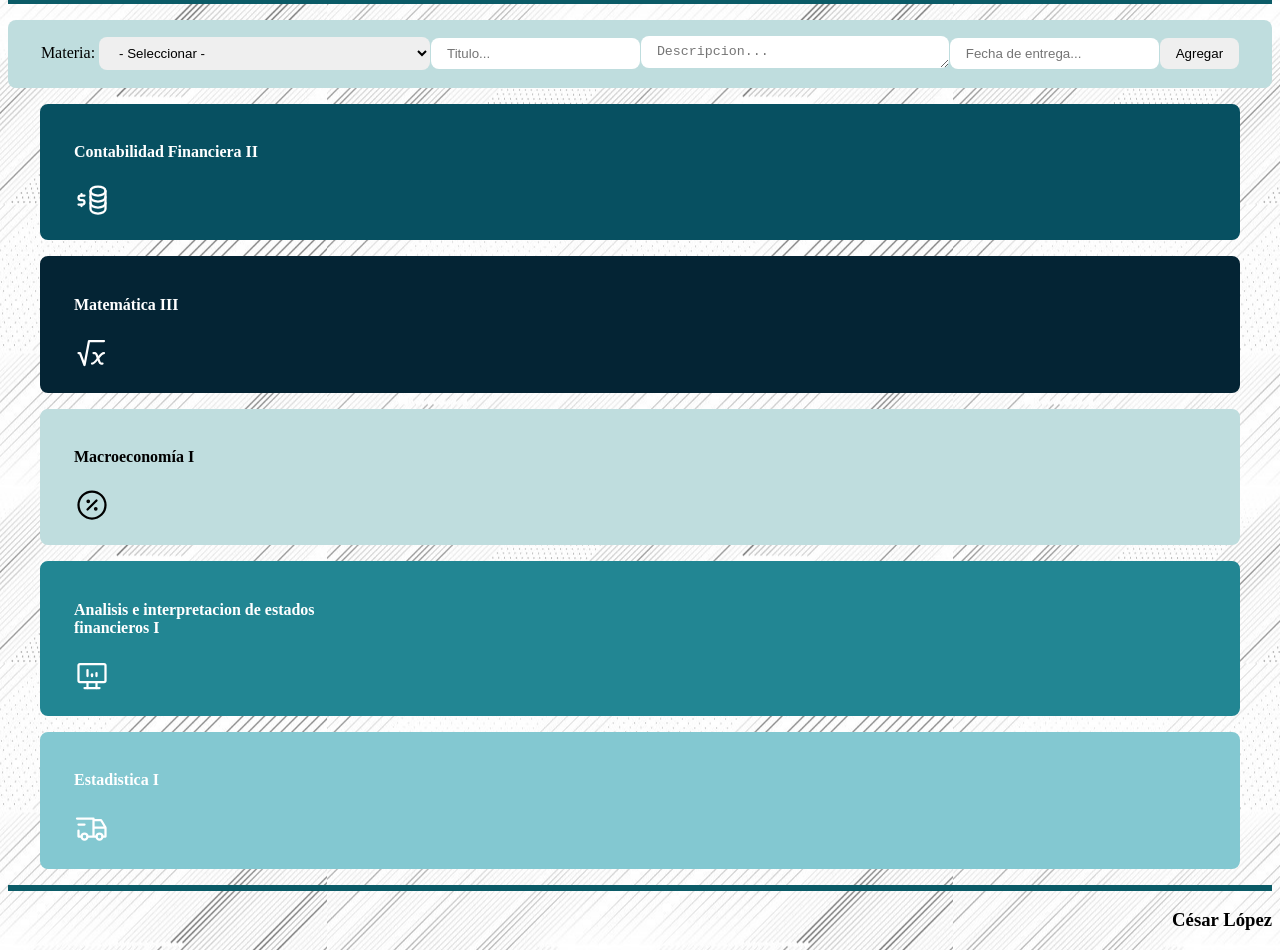
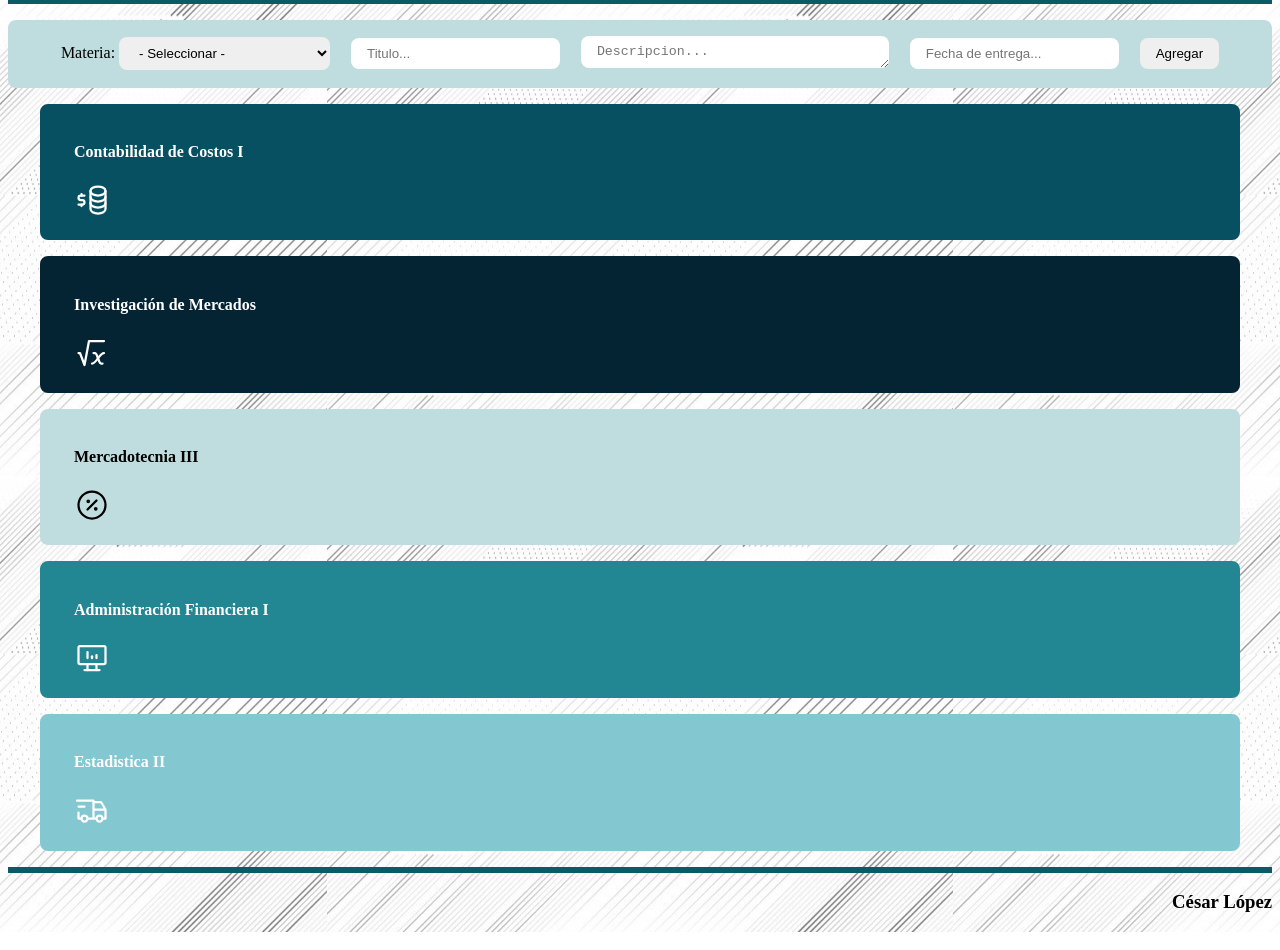
Before and after one commit to CesarLope-z/Lista-Tareas, a plain HTML site: page index.html in a window 1280 px wide. Shown: the part 82-1032 px from the top of the page. Drawn offline with Linux system fonts and the light colour scheme.

Commit message:
Update index.html

```diff
--- a/index.html
+++ b/index.html
@@ -24,11 +24,11 @@
                     >Materia:</label>
                     <select class="marca" id="materia">
                         <option value="">- Seleccionar -</option>
-                        <option value="1">Contabilidad Financiera II</option>
-                        <option value="2">Matemática III</option>
-                        <option value="3">Macroeconomía I</option>
-                        <option value="4">Analisis e interpretacion de estados financieros</option>
-                        <option value="5">Estadistica I</option>
+                        <option value="1">Contabilidad de Costos I</option>
+                        <option value="2">Investigación de mercados</option>
+                        <option value="3">Mercadotecnia III</option>
+                        <option value="4">Administración financiera I</option>
+                        <option value="5">Estadistica II</option>
                     </select>
                 </div>
                 <div class="pregunta">
@@ -49,7 +49,7 @@
             <div class="materia primero">
                 <div class="contenedorLista" >
                     <div>
-                        <h4>Contabilidad Financiera II</h4>
+                        <h4>Contabilidad de Costos I</h4>
                         <svg xmlns="http://www.w3.org/2000/svg" class="icon icon-tabler icon-tabler-businessplan" width="36" height="36" viewBox="0 0 24 24" stroke-width="1.5" stroke="#ffffff" fill="none" stroke-linecap="round" stroke-linejoin="round">
                             <path stroke="none" d="M0 0h24v24H0z" fill="none"/>
                               <ellipse cx="16" cy="6" rx="5" ry="3" />
@@ -68,7 +68,7 @@
             <div class="materia segundo">
                 <div class="contenedorLista" >
                     <div>
-                        <h4>Matemática III</h4>
+                        <h4>Investigación de Mercados</h4>
                         <svg xmlns="http://www.w3.org/2000/svg" class="icon icon-tabler icon-tabler-square-root-2" width="36" height="36" viewBox="0 0 24 24" stroke-width="1.5" stroke="#ffffff" fill="none" stroke-linecap="round" stroke-linejoin="round">
                             <path stroke="none" d="M0 0h24v24H0z" fill="none"/>
                             <path d="M13 12h1c1 0 1 1 2.016 3.527c.984 2.473 .984 3.473 1.984 3.473h1" />
@@ -85,7 +85,7 @@
             <div class="materia tercero">
                 <div class="contenedorLista" >
                     <div>
-                        <h4>Macroeconomía I</h4>
+                        <h4>Mercadotecnia III</h4>
                         <svg xmlns="http://www.w3.org/2000/svg" class="icon icon-tabler icon-tabler-discount" width="36" height="36" viewBox="0 0 24 24" stroke-width="1.5" stroke="#000000" fill="none" stroke-linecap="round" stroke-linejoin="round">
                             <path stroke="none" d="M0 0h24v24H0z" fill="none"/>
                             <line x1="9" y1="15" x2="15" y2="9" />
@@ -103,7 +103,7 @@
             <div class="materia cuarto">
                 <div class="contenedorLista" >
                     <div>
-                        <h4>Analisis e interpretacion de estados financieros I</h4>
+                        <h4>Administración Financiera I</h4>
                         <svg xmlns="http://www.w3.org/2000/svg" class="icon icon-tabler icon-tabler-device-desktop-analytics" width="36" height="36" viewBox="0 0 24 24" stroke-width="1.5" stroke="#ffffff" fill="none" stroke-linecap="round" stroke-linejoin="round">
                             <path stroke="none" d="M0 0h24v24H0z" fill="none"/>
                             <rect x="3" y="4" width="18" height="12" rx="1" />
@@ -125,7 +125,7 @@
             <div class="materia quinto">
                 <div class="contenedorLista" >
                     <div>
-                        <h4>Estadistica I</h4>
+                        <h4>Estadistica II</h4>
                         <svg xmlns="http://www.w3.org/2000/svg" class="icon icon-tabler icon-tabler-truck-delivery" width="36" height="36" viewBox="0 0 24 24" stroke-width="1.5" stroke="#ffffff" fill="none" stroke-linecap="round" stroke-linejoin="round">
                             <path stroke="none" d="M0 0h24v24H0z" fill="none"/>
                             <circle cx="7" cy="17" r="2" />
```
